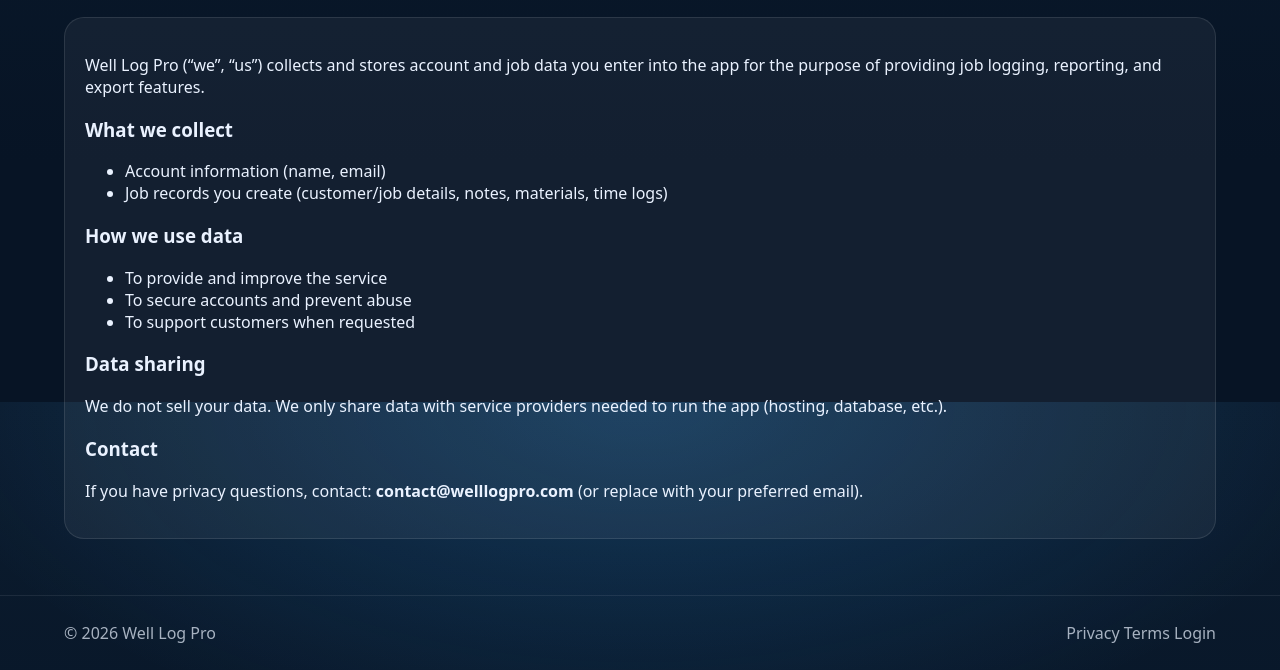
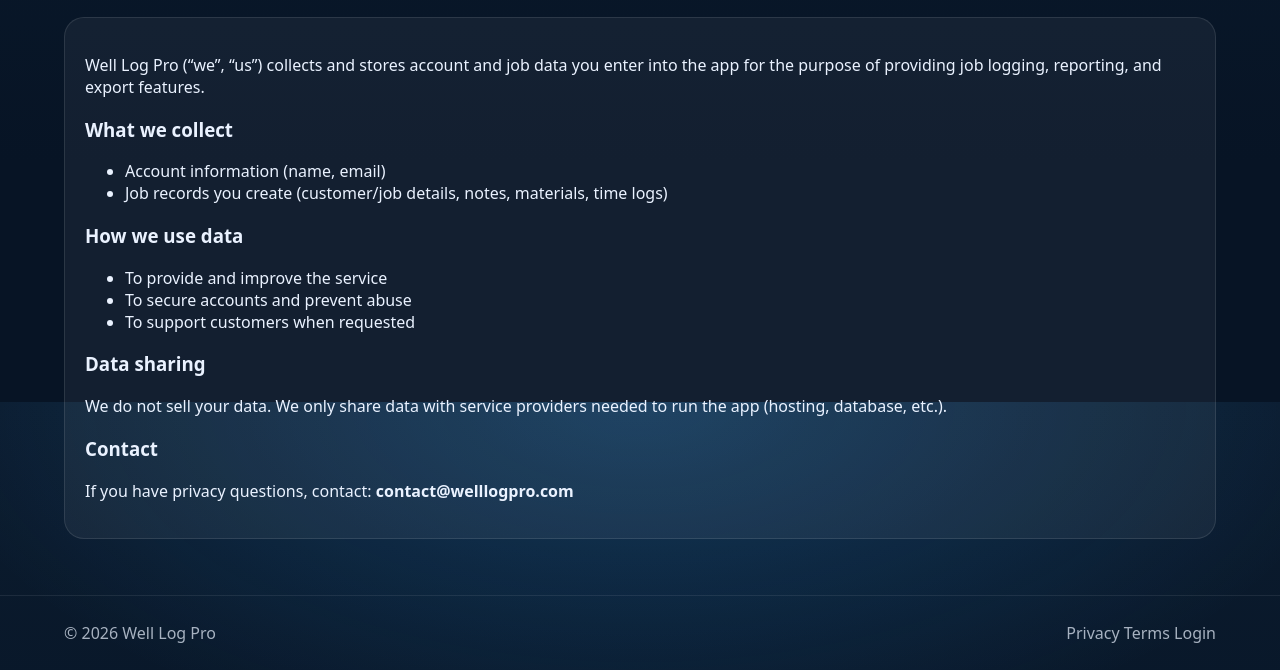
Before and after one commit to RMallory45/welllogpro-landing, a plain HTML site: page privacy.html in a window 1280 px wide. Shown: the part 398-1068 px from the top of the page. Drawn offline with Linux system fonts and the light colour scheme.

```diff
--- a/privacy.html
+++ b/privacy.html
@@ -49,7 +49,7 @@
         <p>We do not sell your data. We only share data with service providers needed to run the app (hosting, database, etc.).</p>
 
         <h3>Contact</h3>
-        <p>If you have privacy questions, contact: <b>contact@welllogpro.com</b> (or replace with your preferred email).</p>
+        <p>If you have privacy questions, contact: <b>contact@welllogpro.com</b>
       </div>
     </div>
   </main>
```
Also changed, not shown: terms.html (+1 -1 lines).
